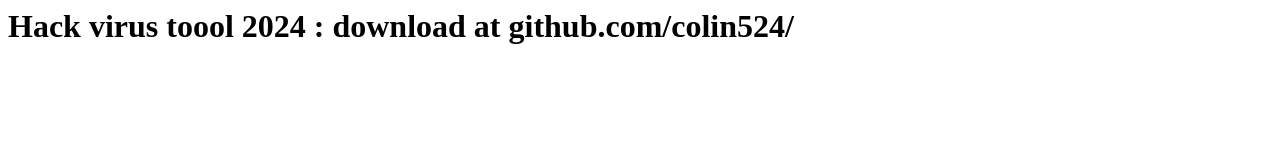
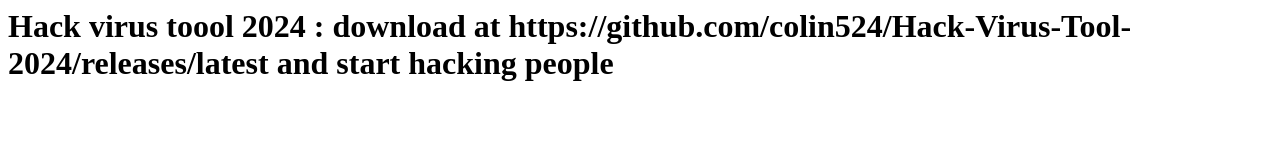
Before and after one commit to luigiday/website, a plain HTML site: page hvt2024.html in a window 1280 px wide. Drawn offline with Linux system fonts and the light colour scheme.

Commit message:
Update hvt2024.html

```diff
--- a/hvt2024.html
+++ b/hvt2024.html
@@ -3,6 +3,6 @@
     <title>Hack virus tool 2024</title>
   </head>
   <body>
-    <h1>Hack virus toool 2024 : download at github.com/colin524/</h1>
+    <h1>Hack virus toool 2024 : download at https://github.com/colin524/Hack-Virus-Tool-2024/releases/latest and start hacking people</h1>
   </body>
 </html>
```
